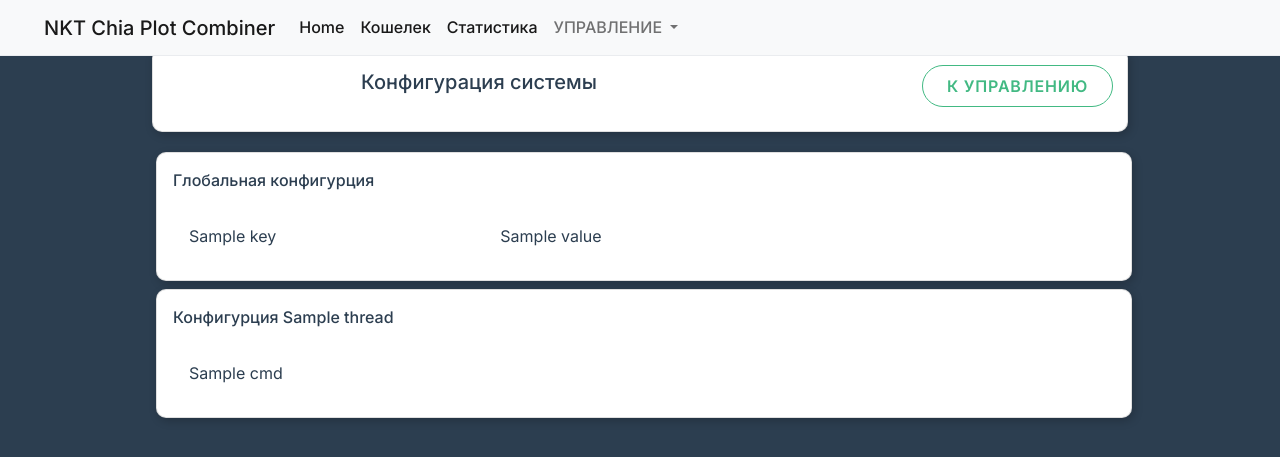
After one commit to FairWindCo/start_chia, a Python web app: template templates/configs.html in a window 1280 px wide. The commit adds this page. Shown: the top 457 px of the page. Run offline with Jinja, Linux system fonts and the light colour scheme; the template is opened without the code that fills it: most values are stand-ins (such as "Sample title", 1, 10 or a date in 2020).

Commit message:
fix some errors add config template

```diff
--- /dev/null
+++ b/templates/configs.html
@@ -0,0 +1,45 @@
+{% extends "menu.html" %}
+{% block content_int %}
+
+
+<div class="row flex-wrap mt-5">
+    <div class="col-12 card">
+        <div class="card-title text-center row">
+            <h5 class="text-center col-8">Конфигурация системы</h5>
+            <a class="col-4 btn button btn-dark" href="/control">К управлению</a>
+        </div>
+    </div>
+    <div class="card m-1">
+        <div class="card-title align-center align-content-center text-center"><h6 class="">Глобальная конфигурция</h6></div>
+        <div class="card-body">
+            {% for key,value in default_config.items() %}
+            {% if value is not none %}
+            <div class="row">
+                <div class="col-4 text-start">{{key}}</div>
+                <div class="col-8 text-start">{{value}}</div>
+            </div>
+            {% endif %}
+            {% endfor %}
+        </div>
+    </div>
+    {% for th in threads %}
+    <div class="card m-1">
+        <div class="card-title align-center align-content-center text-center"><h6 class="">Конфигурция {{th.name}}</h6></div>
+        <div class="card-body">
+            {% for key,value in th.config.items() %}
+                        {% if value is not none %}
+            <div class="row">
+                <div class="col-4 text-start">{{key}}</div>
+                <div class="col-8 text-start">{{value}}</div>
+            </div>
+            {% endif %}
+            {% endfor %}
+            <div class="row">
+                <div class="col-12">{{th.cmd}}</div>
+            </div>
+        </div>
+    </div>
+    {% endfor %}
+</div>
+
+{% endblock %}
--- a/templates/control.html
+++ b/templates/control.html
@@ -46,7 +46,7 @@
             </div>
             <div class="row">
                 <a class="btn btn-info col-3" href="/view_log/{{th.name}}">ЖУРНАЛ</a>
-                <a class="btn btn-info col-3" href="/log/{{loop.index0}}">СКАЧАТЬ ЖУРНАЛ</a>
+                <a class="btn btn-info col-3" href="/log/{{th.name}}">СКАЧАТЬ ЖУРНАЛ</a>
                 <a class="btn btn-info col-3" href="/stop/{{loop.index0}}">ОСТАНОВИТЬ</a>
                 <a class="btn btn-info col-3" href="/stop_iteration/{{loop.index0}}">СТОП ИТЕРАЦИИ</a>
                 <a class="btn btn-info col-3" href="/modify/{{loop.index0}}">ИЗМЕНИТЬ КОЛИЧЕСТВО</a>
```
Also changed, not shown: main.py (+7 -6 lines), main_thread.py (+13 -9 lines), web_template.py (deleted, +0 -19 lines).
